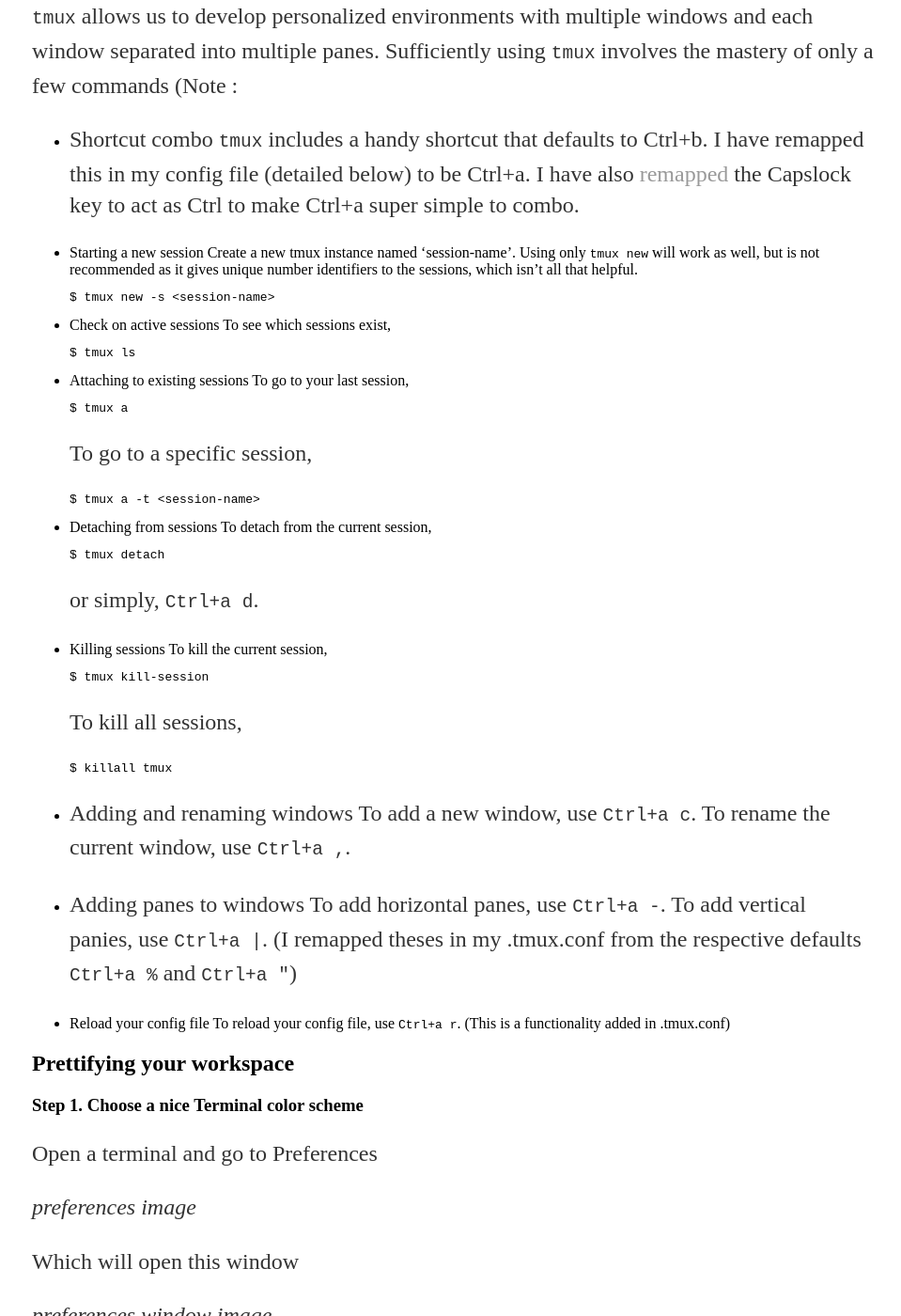
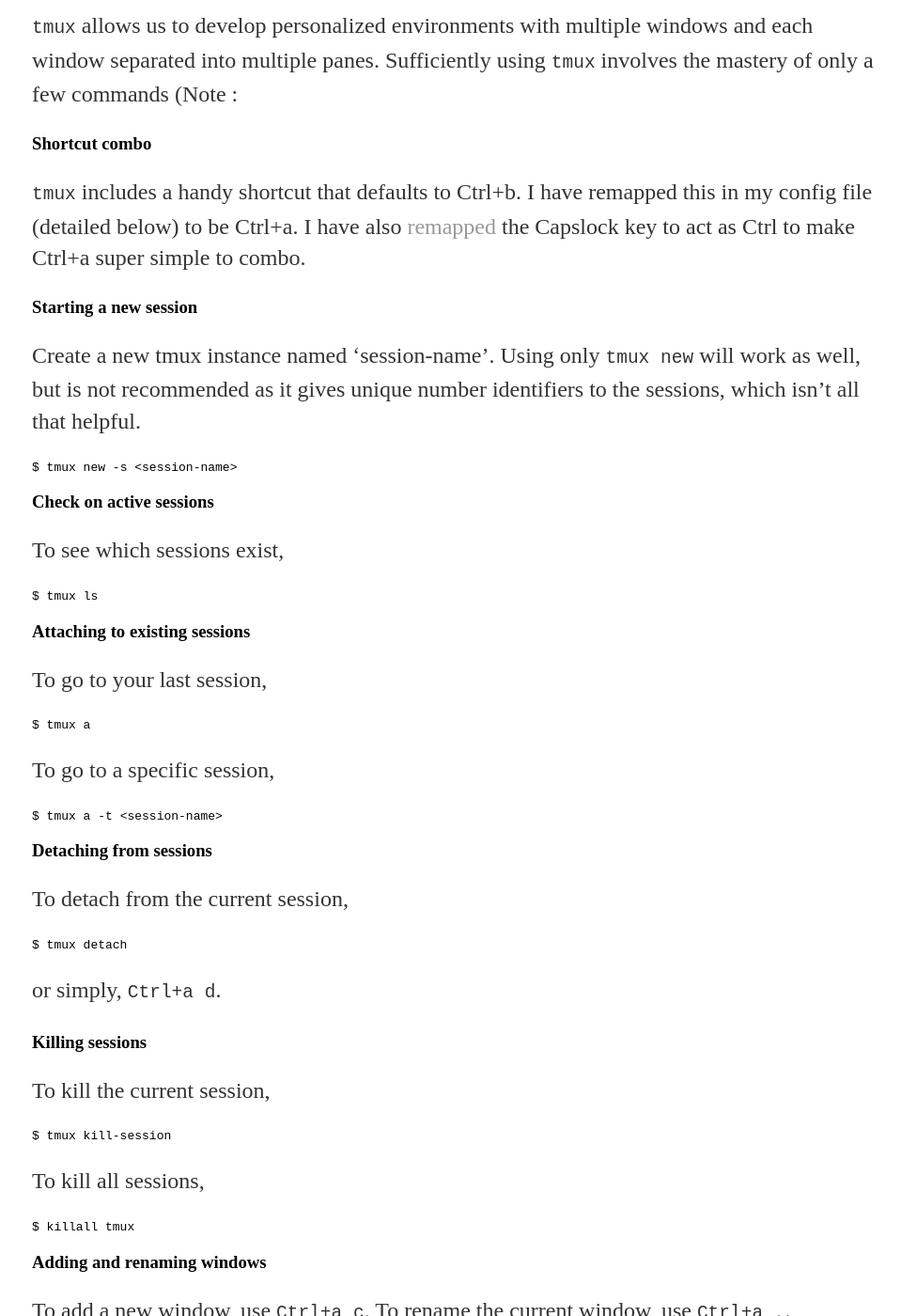
Before and after one commit to jvahala/jvahala.github.io, a Jekyll site: the page built from _posts/2016-10-29-Beautiful-TMUX.md, in a window 1280 px wide and 1400 px high, scrolled down 1164 px. Shown: the whole window at 94% size, without its empty margins (158-1117 px from the left). Built offline with Jekyll 4.4.1, drawn with Linux system fonts in a browser that asks for light colours; some of the changed text lies outside the part shown.

Commit message:
Update 2016-10-29-Beautiful-TMUX.md

````diff
--- a/_posts/2016-10-29-Beautiful-TMUX.md
+++ b/_posts/2016-10-29-Beautiful-TMUX.md
@@ -27,22 +27,22 @@ $ brew install tmux
 
 `tmux` allows us to develop personalized environments with multiple windows and each window separated into multiple panes. Sufficiently using `tmux` involves the mastery of only a few commands (Note :
 
-- Shortcut combo
+### Shortcut combo
 `tmux` includes a handy shortcut that defaults to Ctrl+b. I have remapped this in my config file (detailed below) to be Ctrl+a. I have also [remapped](https://coderwall.com/p/cq_lkg/remapping-caps-lock-key-to-something-more-natural-on-mac-os-x) the Capslock key to act as Ctrl to make Ctrl+a super simple to combo.
 
-- Starting a new session
+### Starting a new session
 Create a new tmux instance named 'session-name'. Using only `tmux new` will work as well, but is not recommended as it gives unique number identifiers to the sessions, which isn't all that helpful.
 ```bash
 $ tmux new -s <session-name>
 ```
 
-- Check on active sessions
+### Check on active sessions
 To see which sessions exist,
 ```bash
 $ tmux ls
 ```
 
-- Attaching to existing sessions
+### Attaching to existing sessions
 To go to your last session,
 ```bash
 $ tmux a
@@ -52,14 +52,14 @@ To go to a specific session,
 $ tmux a -t <session-name>
 ```
 
-- Detaching from sessions
+### Detaching from sessions
 To detach from the current session,
 ```bash
 $ tmux detach
 ```
 or simply, `Ctrl+a d`.
 
-- Killing sessions
+### Killing sessions
 To kill the current session,
 ```bash
 $ tmux kill-session
@@ -69,16 +69,16 @@ To kill all sessions,
 $ killall tmux
 ```
 
-- Adding and renaming windows
+### Adding and renaming windows
 To add a new window, use `Ctrl+a c`.
 To rename the current window, use `Ctrl+a ,`.
 
-- Adding panes to windows
+### Adding panes to windows
 To add horizontal panes, use `Ctrl+a -`.
 To add vertical panies, use `Ctrl+a |`.
 (I remapped theses in my .tmux.conf from the respective defaults `Ctrl+a %` and `Ctrl+a "`)
 
-- Reload your config file
+### Reload your config file
 To reload your config file, use `Ctrl+a r`. (This is a functionality added in .tmux.conf)
 
 ## Prettifying your workspace
````
Also changed, not shown: other parts of _posts/2016-10-29-Beautiful-TMUX.md (+1 -1 lines).
